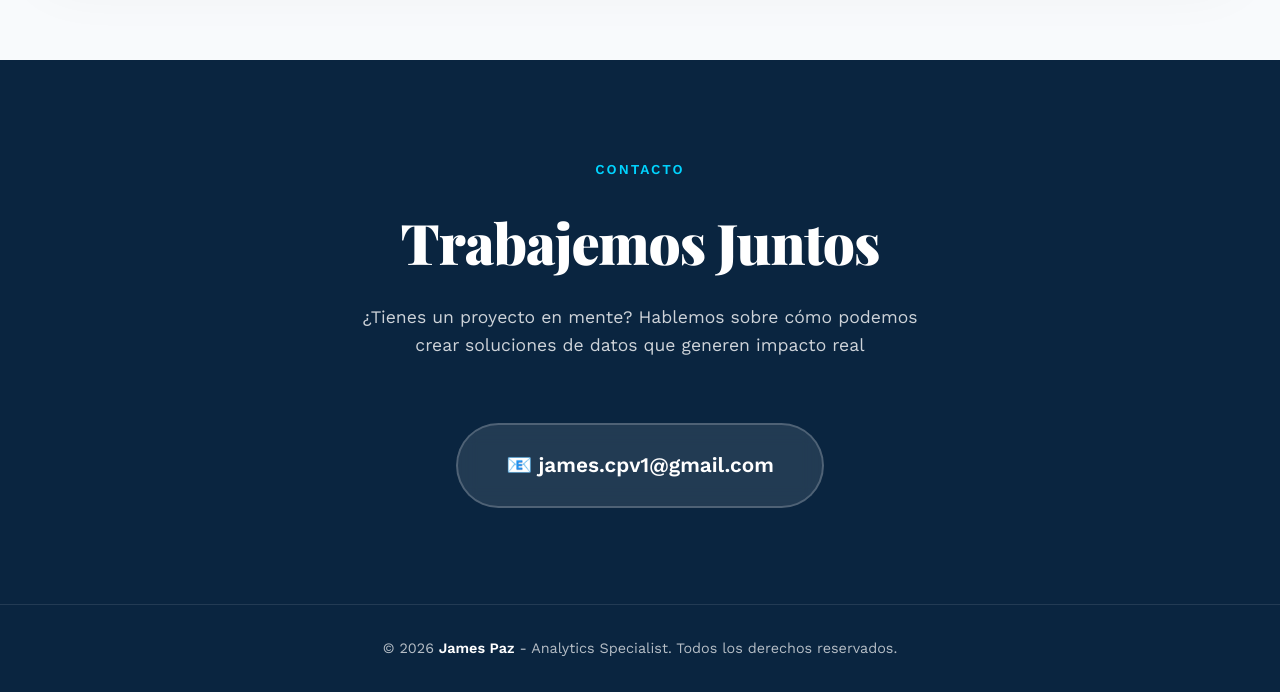
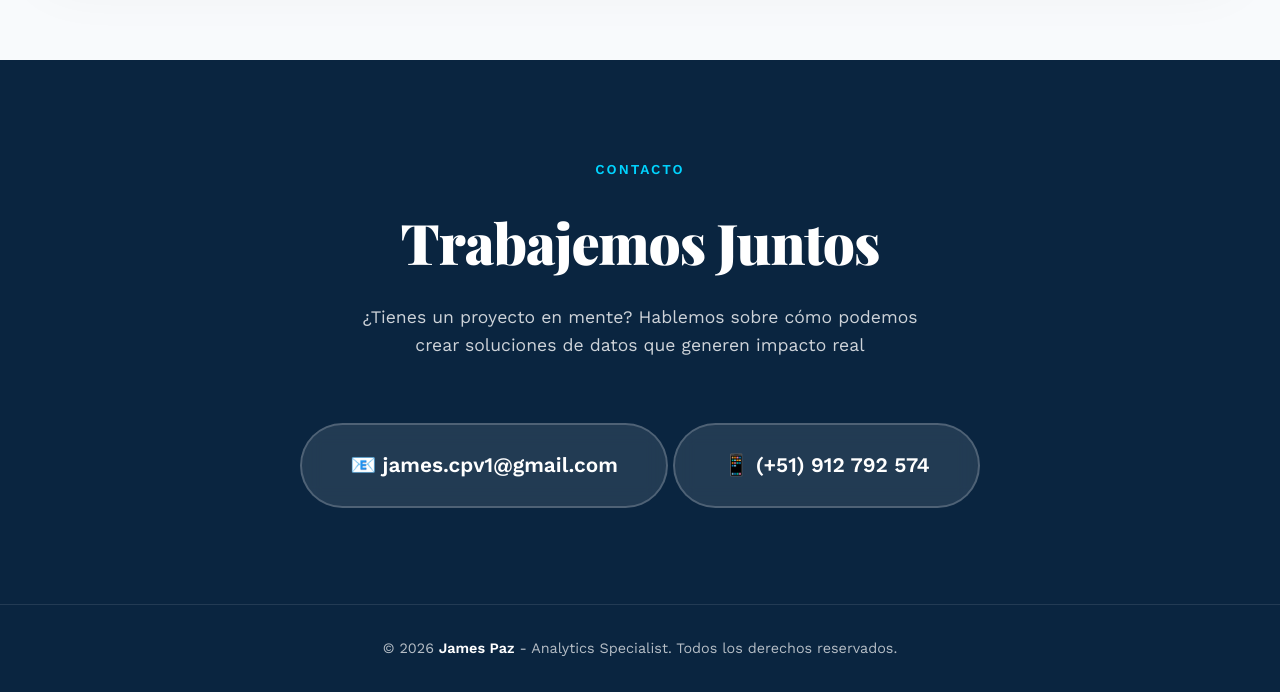
Before and after one commit to JAMEMEMESPAZ/githubpage, a plain HTML site: page index.html in a window 1280 px wide. Shown: the part 4503-5195 px from the top of the page. Drawn offline with nearby package versions, Linux system fonts and the light colour scheme.

Commit message:
Update index.html

```diff
--- a/index.html
+++ b/index.html
@@ -790,7 +790,7 @@
                     <h3 class="skill-name">Databricks</h3>
                 </div>
                 <div class="skill-card fade-in">
-                    <img src="https://www.svgrepo.com/show/353658/azure-icon.svg" alt="Data Factory" class="skill-logo">
+                    <img src="https://i.pinimg.com/736x/e3/4d/98/e34d98aaa79fc43adec8efc858361d02.jpg" alt="Data Factory" class="skill-logo">
                     <h3 class="skill-name">Data Factory</h3>
                 </div>
                 <div class="skill-card fade-in">
@@ -833,14 +833,11 @@
             <div class="section-header fade-in">
                 <div class="section-label">Contacto</div>
                 <h2 class="section-title">Trabajemos Juntos</h2>
-                <p class="section-description">
-                    ¿Tienes un proyecto en mente? Hablemos sobre cómo podemos crear soluciones de datos que generen impacto real
-                </p>
+                <p class="section-description">¿Tienes un proyecto en mente? Hablemos sobre cómo podemos crear soluciones de datos que generen impacto real</p>
             </div>
             <div class="contact-info fade-in">
-                <a href="mailto:james.cpv1@gmail.com" class="contact-email">
-                    📧 james.cpv1@gmail.com
-                </a>
+                <a href="mailto:james.cpv1@gmail.com" class="contact-email">📧 james.cpv1@gmail.com</a>
+                <a href="tel:+51912792574" class="contact-email">📱 (+51) 912 792 574</a>
             </div>
         </div>
     </section>
```
